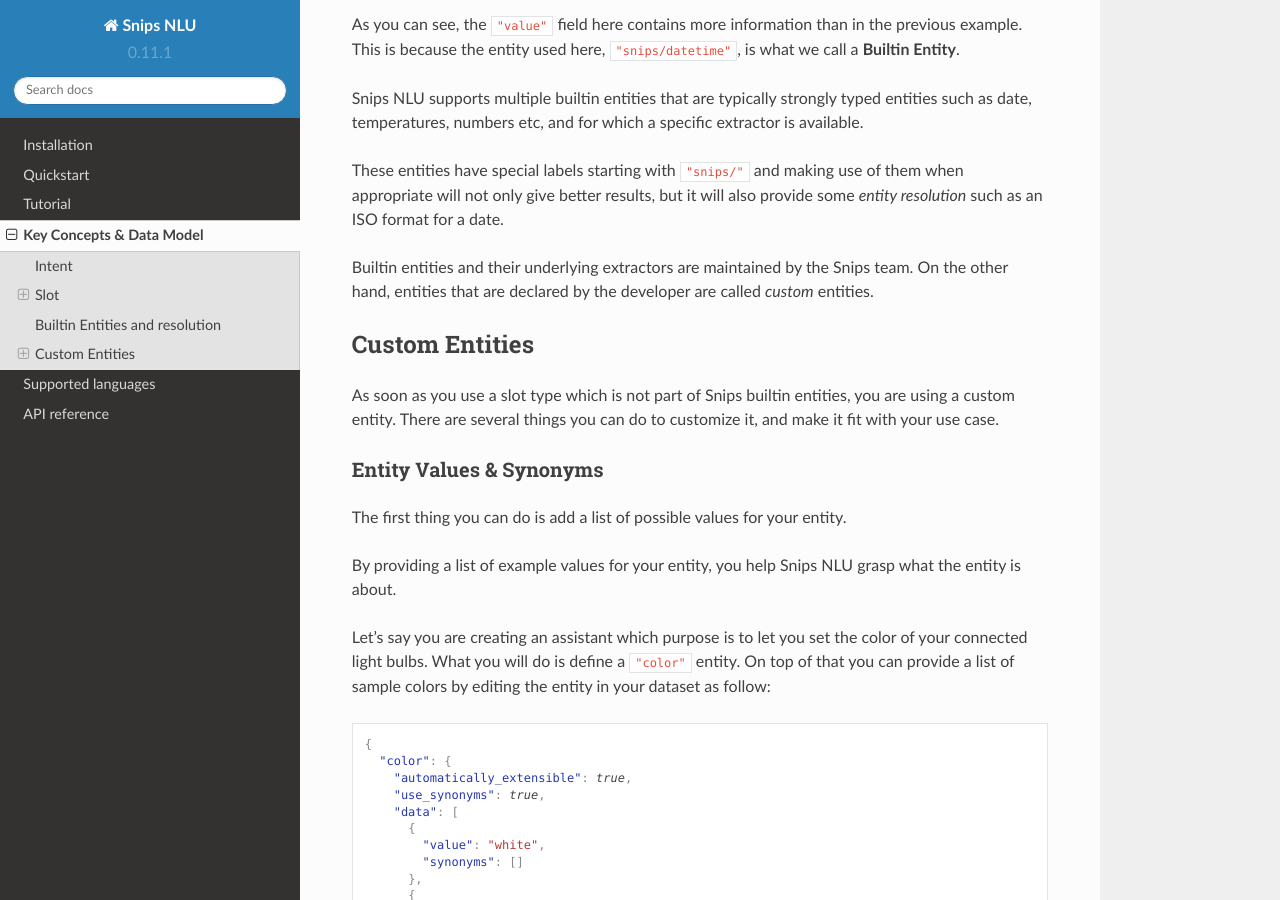
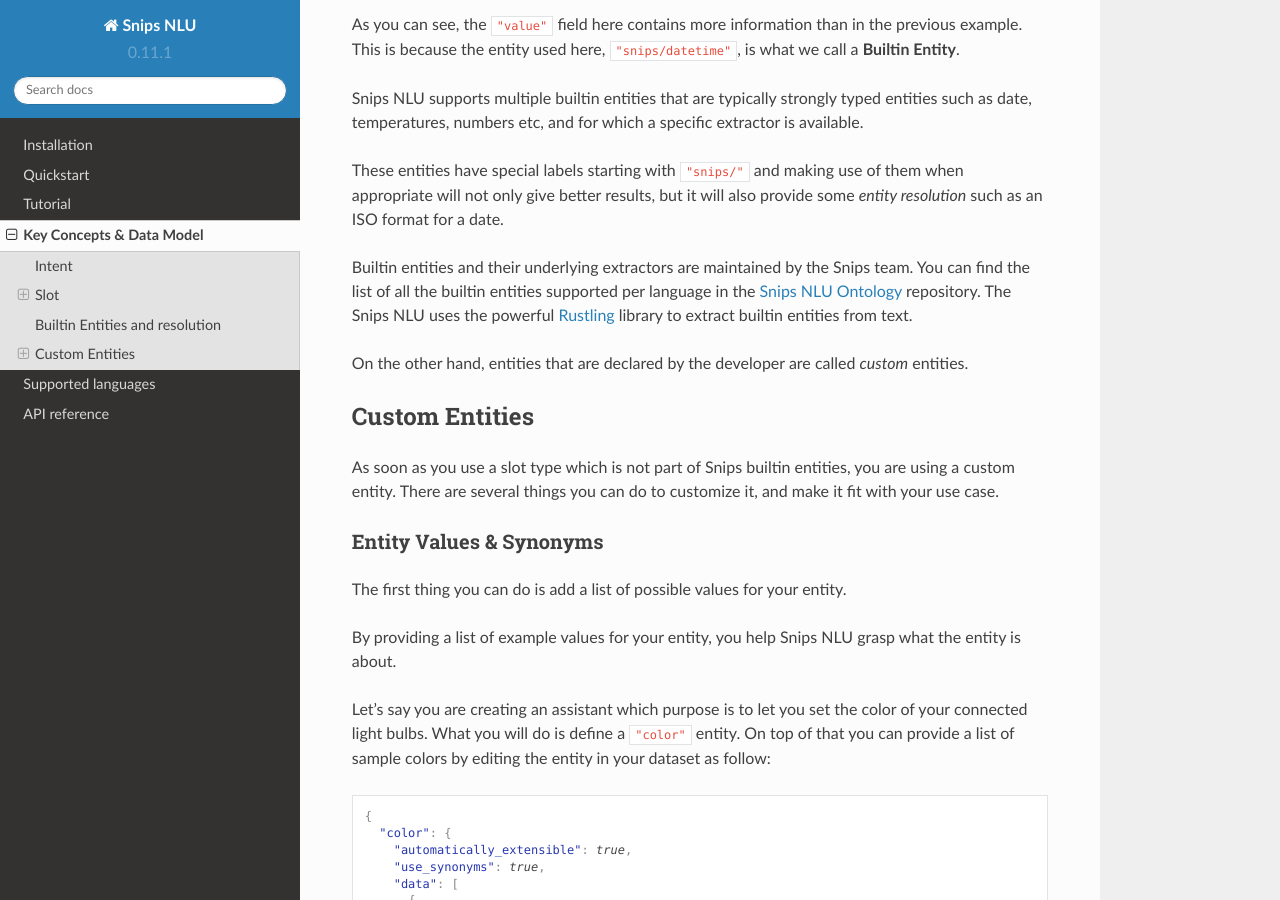
Before and after one commit to snipsco/snips-nlu, a Sphinx documentation site: the page built from docs/source/data_model.rst, in a window 1280 px wide and 900 px high, scrolled down 3372 px. Built offline with Sphinx 7.4.7 and the Read the Docs theme 2.0.0, drawn with Linux system fonts in a browser that asks for light colours.

Commit message:
Update doc

```diff
--- a/docs/source/data_model.rst
+++ b/docs/source/data_model.rst
@@ -197,7 +197,13 @@
 provide some *entity resolution* such as an ISO format for a date.
 
 Builtin entities and their underlying extractors are maintained by the Snips
-team. On the other hand, entities that are declared by the developer are called
+team. You can find the list of all the builtin entities supported per language
+in the `Snips NLU Ontology <https://github.com/snipsco/snips-nlu-ontology>`_
+repository. The Snips NLU uses the powerful
+`Rustling <https://github.com/snipsco/rustling-ontology>`_ library to extract
+builtin entities from text.
+
+On the other hand, entities that are declared by the developer are called
 *custom* entities.
 
 Custom Entities
```
